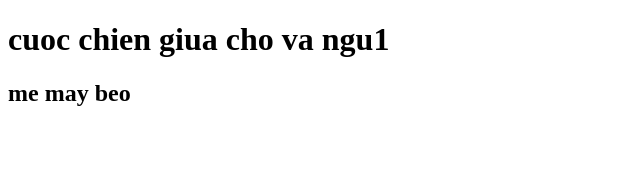
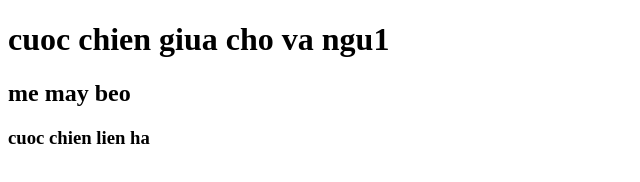
Before and after one commit to inetcoaching65-star/Bai16-lap-trinh, a plain HTML site: page index.html in a window 1280 px wide. Shown: the whole page, without its empty margins (0-640 px from the left). Drawn offline with Linux system fonts and the light colour scheme.

Commit message:
2nd commit

```diff
--- a/index.html
+++ b/index.html
@@ -8,5 +8,6 @@
 <body>
     <h1>cuoc chien giua cho va ngu1</h1>
     <h2>me may beo</h2>
+    <h3>cuoc chien lien ha</h3>
 </body>
 </html>
```
